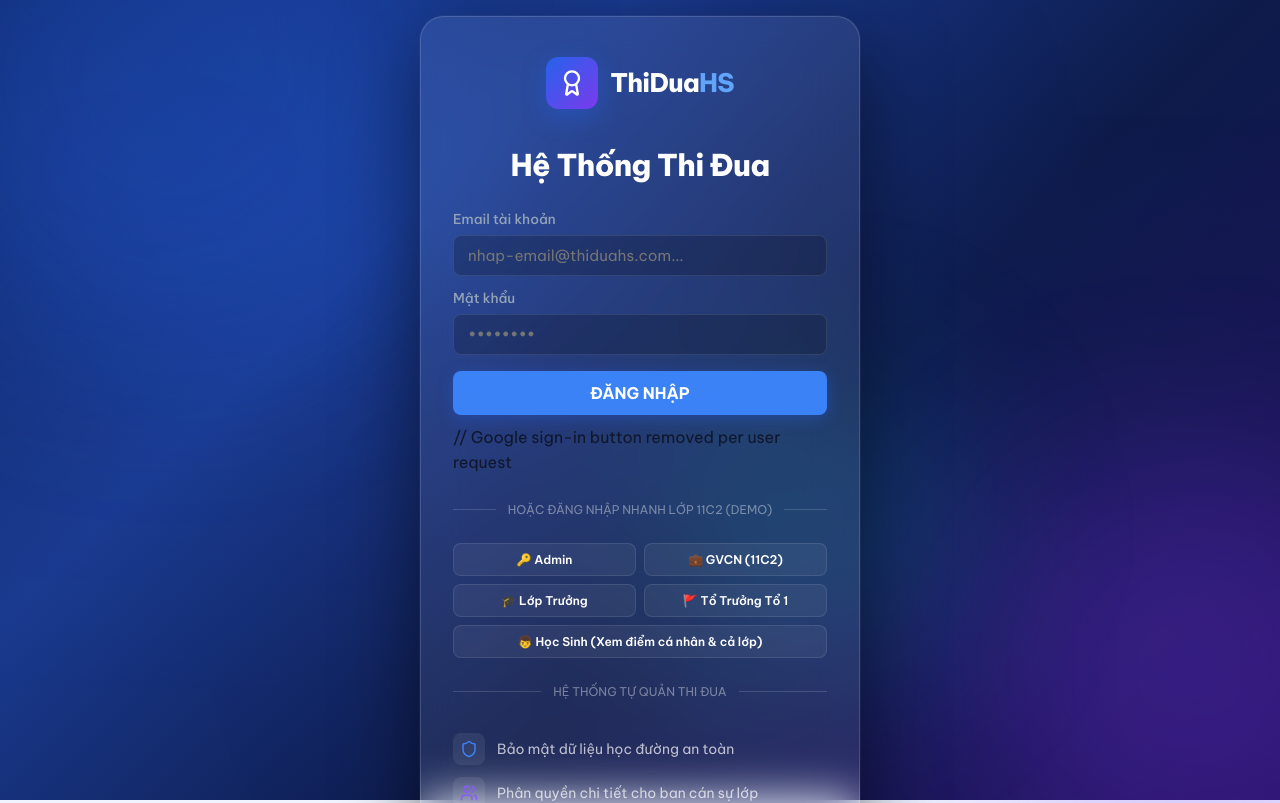
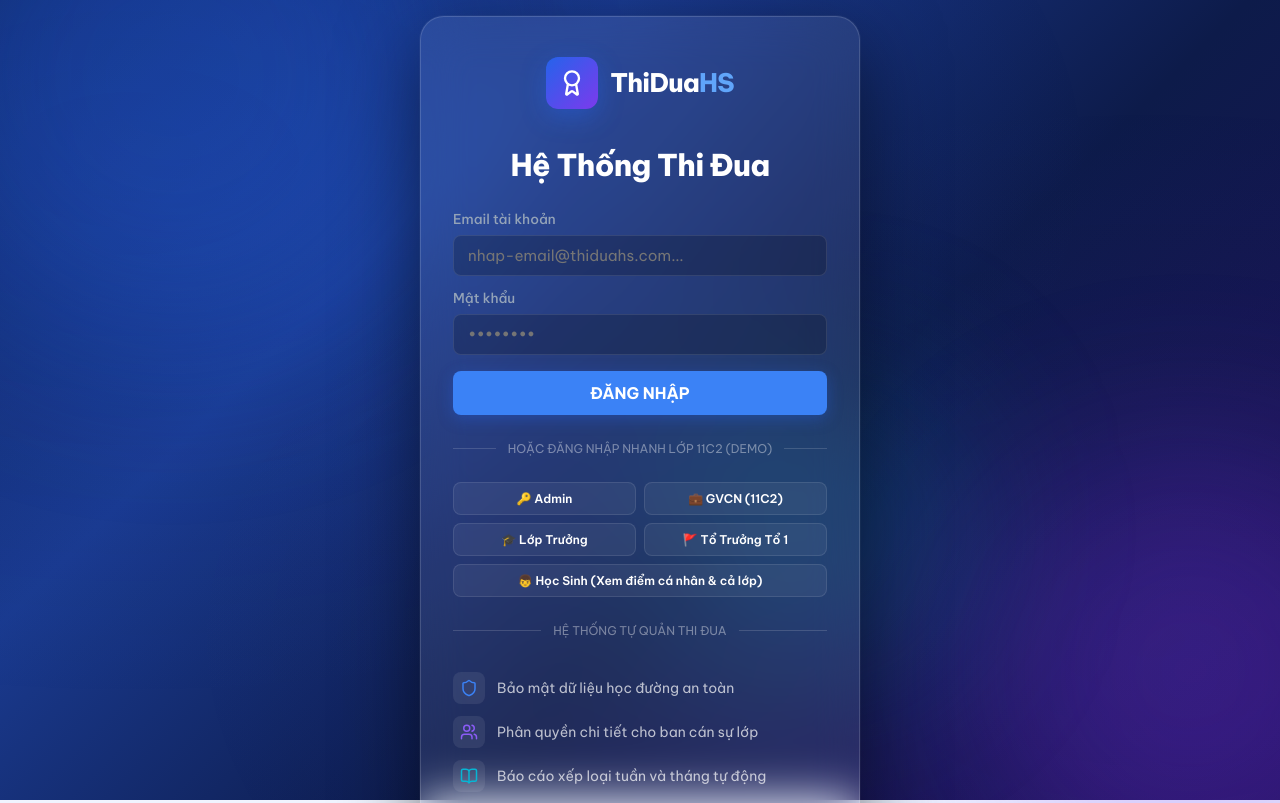
Before and after one commit to bighieutin95/thiduaHS, a React (Vite) app in the folder frontend/: page /login in a window 1280 px wide. Shown: the top 803 px of the page. Built offline with nearby package versions, Linux system fonts and the light colour scheme; no server answers.

Commit message:
Fix white screen: correct JSX comment syntax in LoginPage

```diff
--- a/frontend/src/pages/LoginPage.tsx
+++ b/frontend/src/pages/LoginPage.tsx
@@ -116,7 +116,7 @@ export default function LoginPage() {
           </button>
         </form>
 
-        // Google sign-in button removed per user request
+        {/* Google sign-in button removed */}
 
         <div className="login-divider">HOẶC ĐĂNG NHẬP NHANH LỚP 11C2 (DEMO)</div>
 
```
